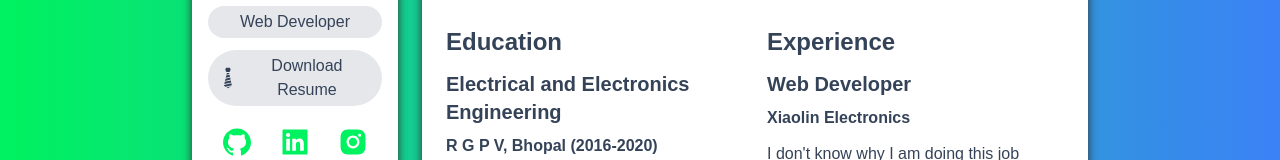
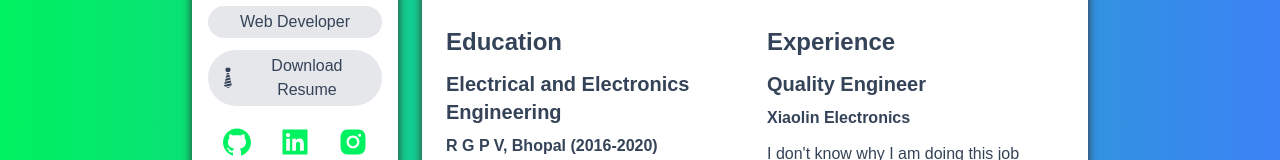
Before and after one commit to Anu374/Anu-protfolio, a Next.js app: page /resume in a window 1280 px wide. Shown: the part 134-294 px from the top of the page. Built offline with nearby package versions, Linux system fonts and the light colour scheme.

Commit message:
Update resume.tsx

```diff
--- a/pages/resume.tsx
+++ b/pages/resume.tsx
@@ -22,7 +22,7 @@
         <div>
           <h5 className="my-3 text-2xl font-bold">Experience</h5>
           <div className="">
-            <h5 className="my-2 text-xl font-bold">Web Developer</h5>
+            <h5 className="my-2 text-xl font-bold">Quality Engineer</h5>
             <p className="font-semibold">Xiaolin Electronics</p>
             <p className="my-3">I don't know why I am doing this job</p>
           </div>
```
